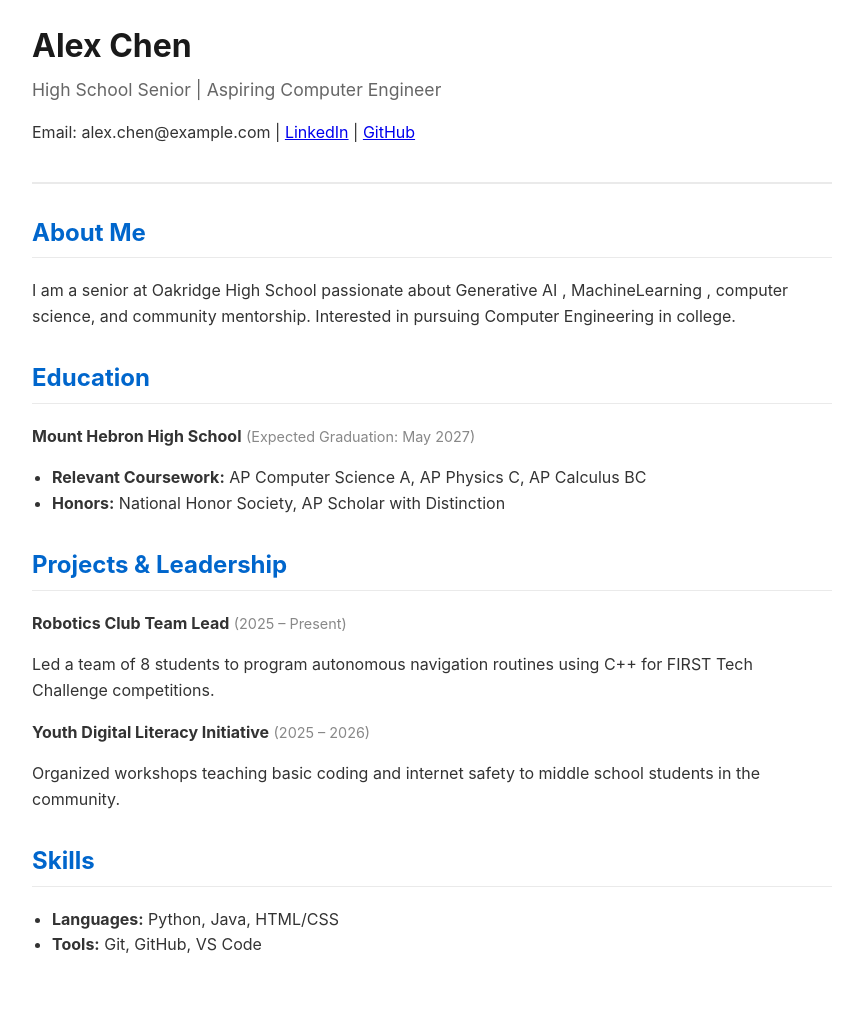
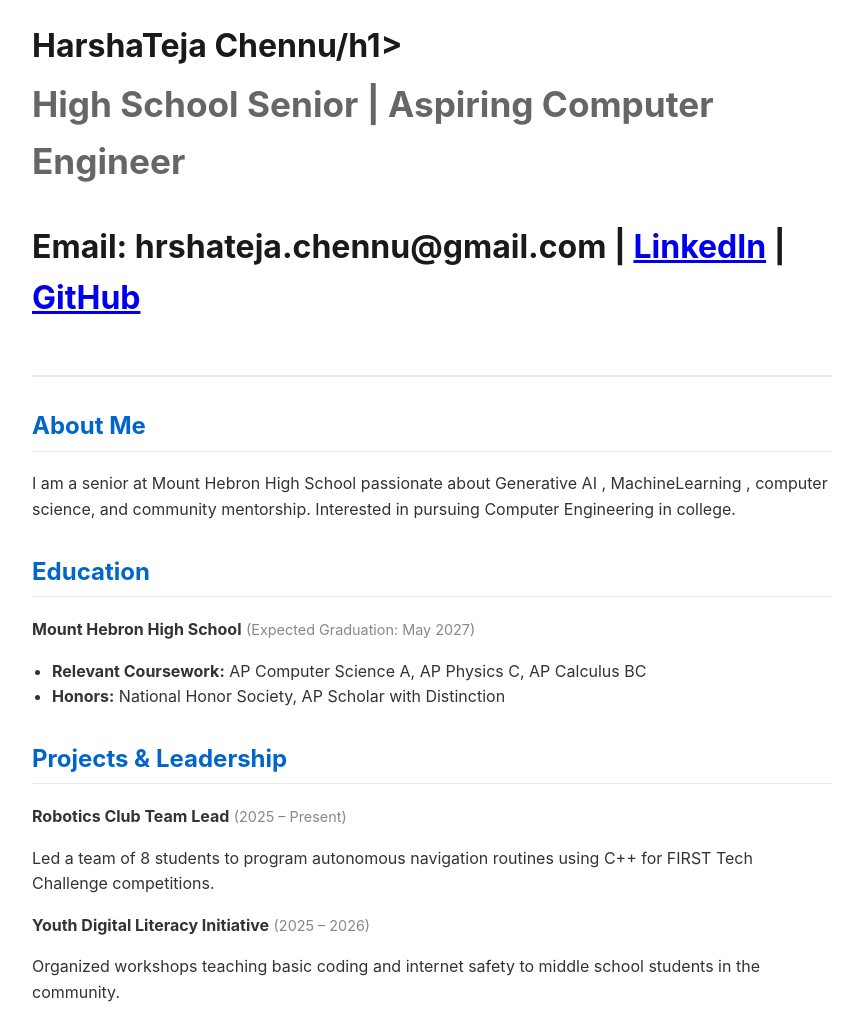
Before and after one commit to infranet-ai/schennu.github.io, a plain HTML site: page index.html in a window 1280 px wide. Shown: the top 1009 px of the page, without its empty margins (208-1071 px from the left). Drawn offline with Linux system fonts and the light colour scheme.

Commit message:
addin file

```diff
--- a/index.html
+++ b/index.html
@@ -20,14 +20,14 @@
 <body>
 
     <header>
-        <h1>Alex Chen</h1>
+        <h1>HarshaTeja Chennu/h1>
         <div class="tagline">High School Senior | Aspiring Computer Engineer</div>
-        <p>Email: alex.chen@example.com | <a href="https://linkedin.com">LinkedIn</a> | <a href="https://github.com">GitHub</a></p>
+        <p>Email: hrshateja.chennu@gmail.com | <a href="https://linkedin.com">LinkedIn</a> | <a href="https://github.com">GitHub</a></p>
     </header>
 
     <div class="section">
         <h2>About Me</h2>
-        <p>I am a senior at Oakridge High School passionate about  Generative AI  , MachineLearning , computer science, and community mentorship. Interested in pursuing Computer Engineering in college.</p>
+        <p>I am a senior at Mount Hebron High School passionate about  Generative AI  , MachineLearning , computer science, and community mentorship. Interested in pursuing Computer Engineering in college.</p>
     </div>
 
     <div class="section">
```
